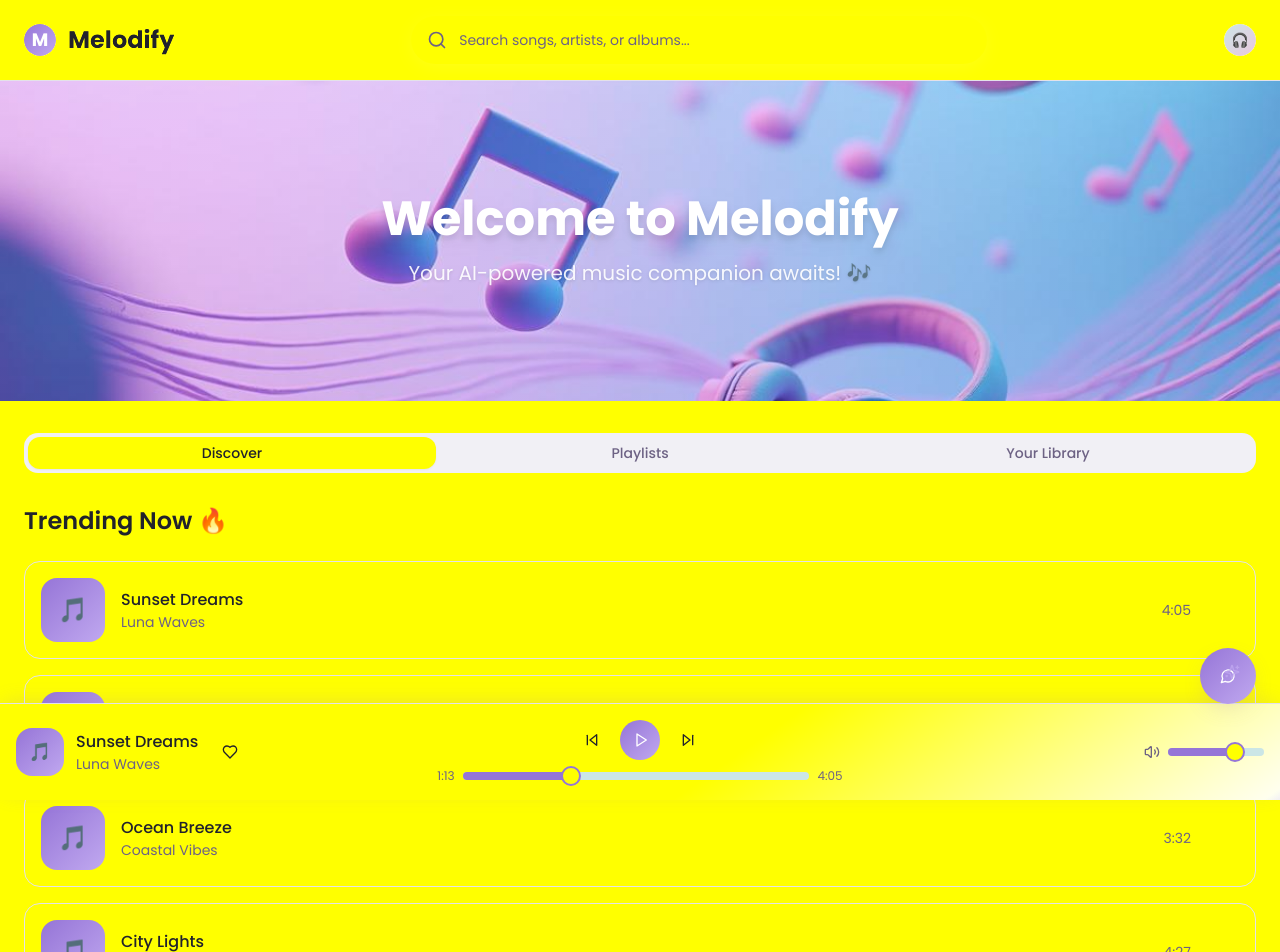
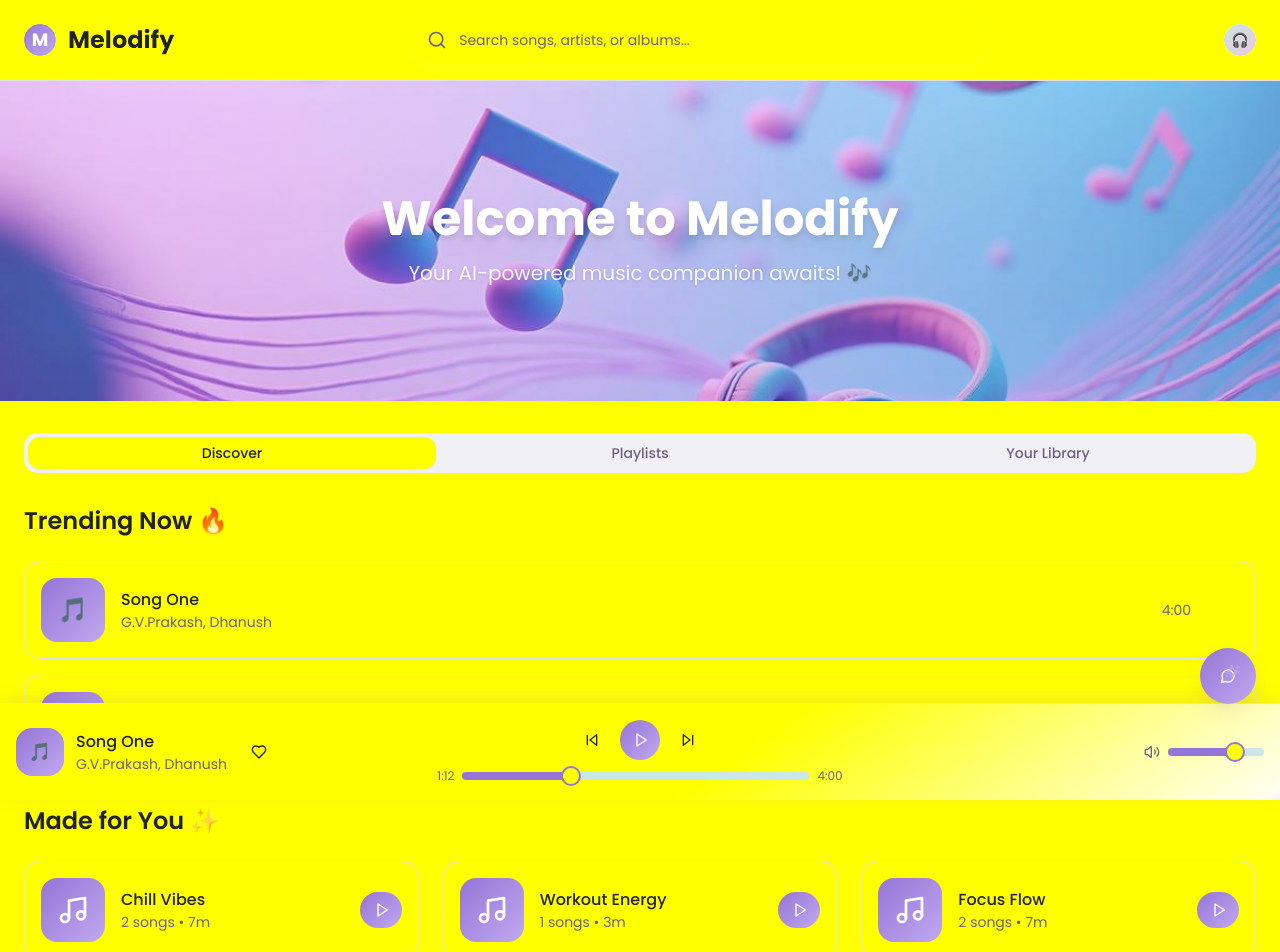
Before and after one commit to sivaranji627/sonic-friend-app, a React (Vite) app: page / in a window 1280 px wide. Shown: the top 952 px of the page. Built offline with nearby package versions, Linux system fonts and the light colour scheme.

Commit message:
Add song data

```diff
--- a/src/pages/Index.tsx
+++ b/src/pages/Index.tsx
@@ -12,35 +12,21 @@ import heroImage from "@/assets/hero-music.jpg";
 const sampleSongs = [
   {
     id: "1",
-    title: "Sunset Dreams",
-    artist: "Luna Waves",
-    duration: 245,
+    title: "Song One",
+    artist: "G.V.Prakash, Dhanush",
+    duration: 240,
     albumArt: undefined,
-    isPlaying: false
+    isPlaying: false,
+    src: "https://drive.google.com/uc?export=download&id=1-g1Bn1-YFbzQzlX-1jPzwcu2alJlvgbP"
   },
   {
     id: "2",
-    title: "Electric Nights",
-    artist: "Neon Sky",
-    duration: 198,
+    title: "Song Two",
+    artist: "Harris Jayaraj",
+    duration: 220,
     albumArt: undefined,
-    isPlaying: false
-  },
-  {
-    id: "3",
-    title: "Ocean Breeze",
-    artist: "Coastal Vibes",
-    duration: 212,
-    albumArt: undefined,
-    isPlaying: false
-  },
-  {
-    id: "4",
-    title: "City Lights",
-    artist: "Urban Echo",
-    duration: 267,
-    albumArt: undefined,
-    isPlaying: false
+    isPlaying: false,
+    src: "https://drive.google.com/uc?export=download&id=11QtqWOUJKc1WNo23Ec7oqrzTnhJaJRmo"
   }
 ];
 
```
